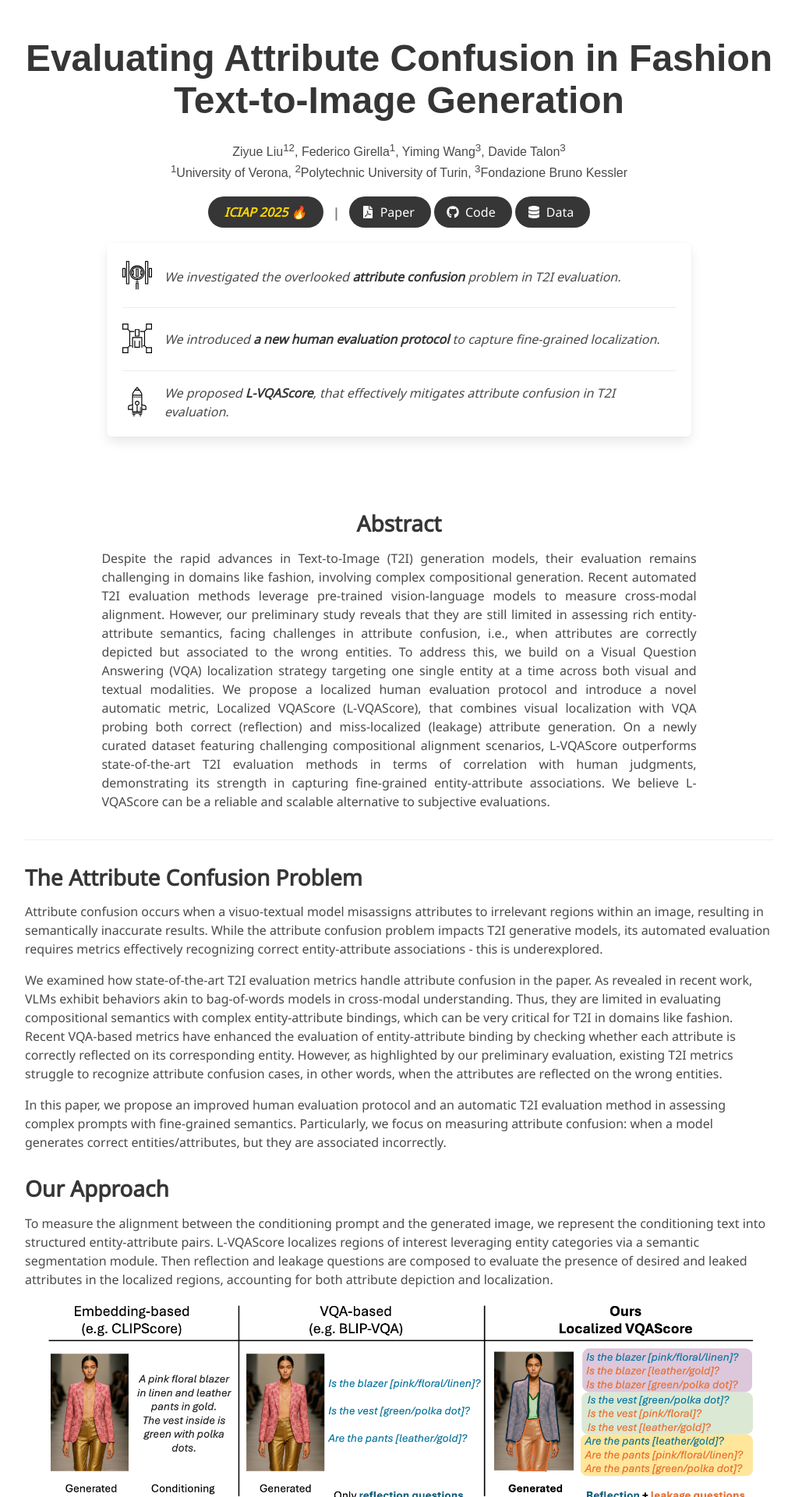
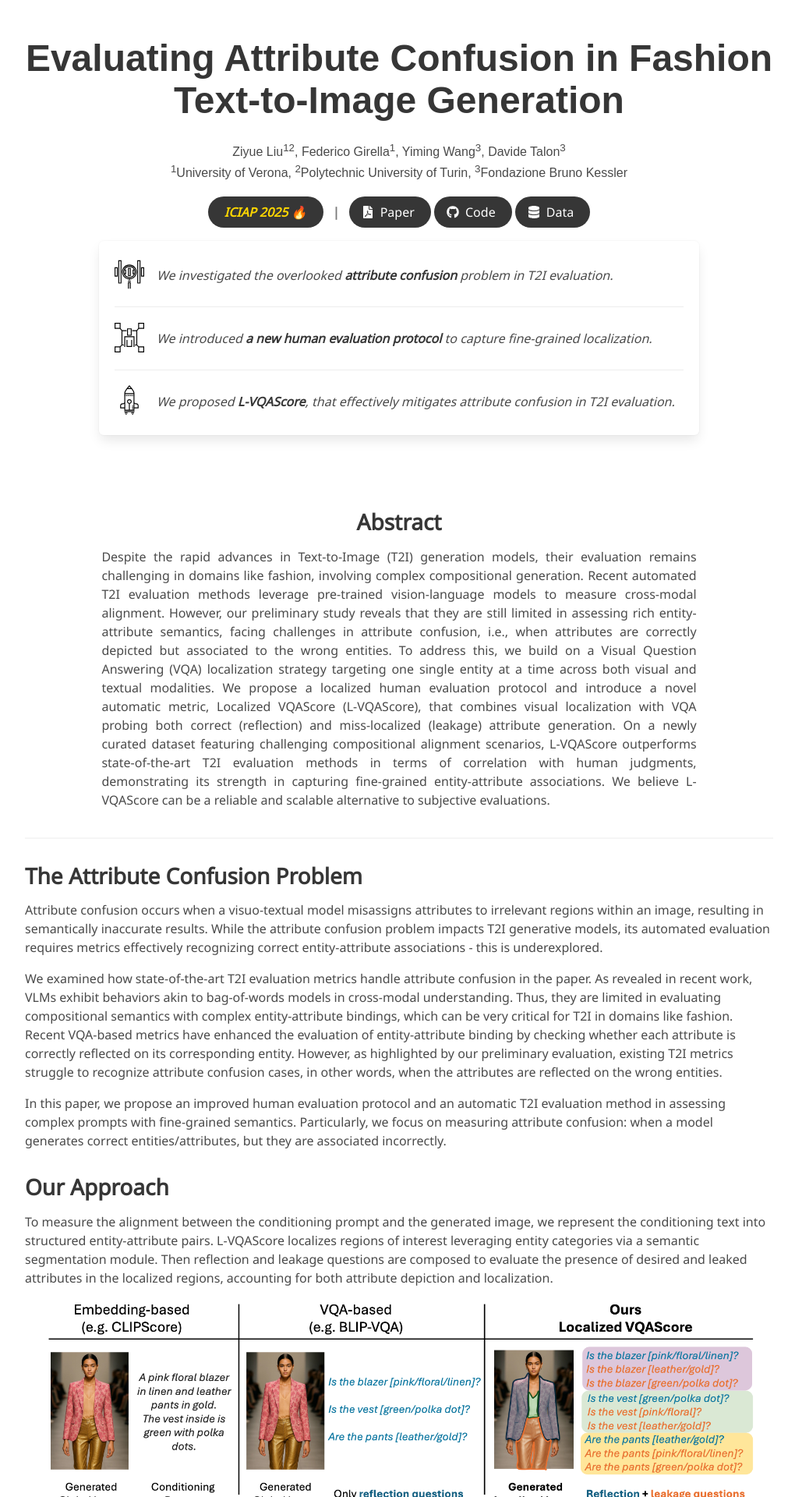
Before and after one commit to intelligolabs/L-VQAScore, a Jekyll site: the page built from index.md, in a window 1280 px wide. Shown: the top 1920 px of the page at 78% size, without its empty margins (128-1148 px from the left). Built offline with Jekyll 4.4.1, drawn with Linux system fonts in a browser that asks for light colours; some web fonts are replaced.

Commit message:
Update project_page.html

```diff
--- a/_layouts/project_page.html
+++ b/_layouts/project_page.html
@@ -76,7 +76,7 @@
               </span>
 
               <span class="has-text-grey mx-2"
-      style="font-weight: bold; height: 3.25rem; display: inline-flex; align-items: center;">|</span>
+      style="font-weight: bold; height: 3.15rem; display: inline-flex; align-items: center;">|</span>
 
               <!-- PDF Link. -->
               {% if page.paper %}
@@ -117,7 +117,7 @@
             </div>
           </div>
 
-          <div class="box has-text-left" style="max-width: 750px; margin: 0 auto;">
+          <div class="box has-text-left" style="max-width: 770px; margin: 0 auto;">
                 <article class="media" style="align-items: center;">
                   <figure class="media-left">
                     <img
```
